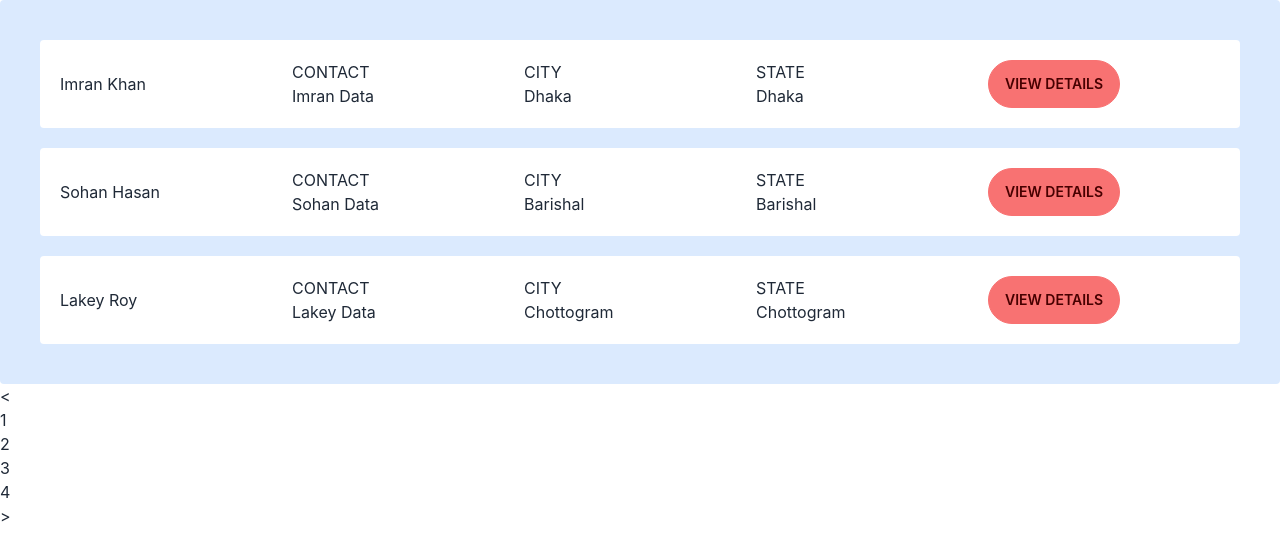
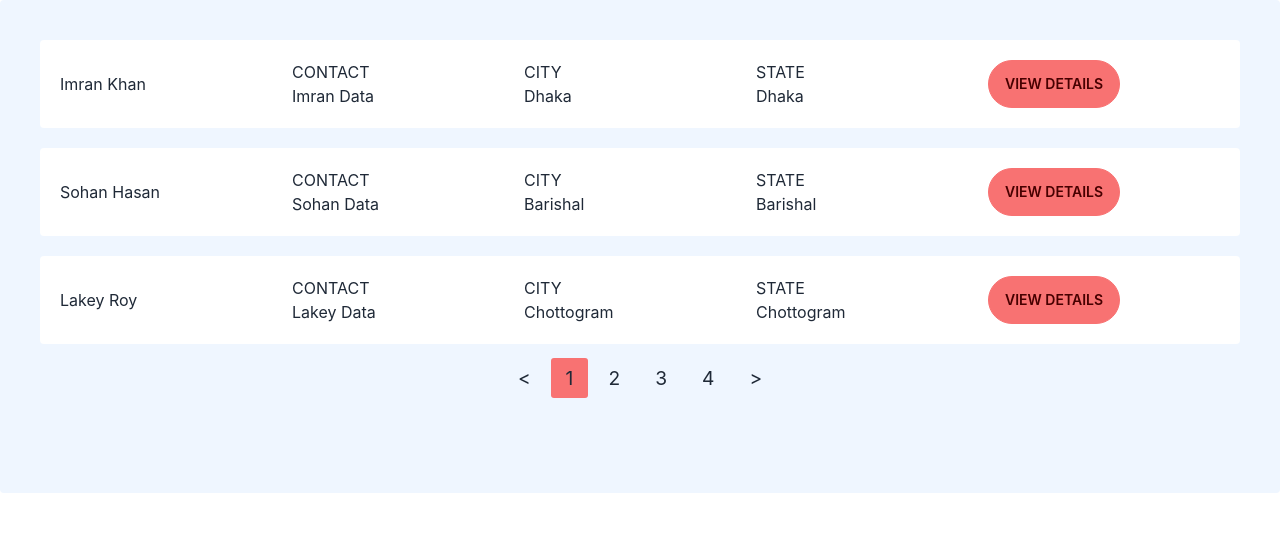
Before and after one commit to sojib-mondol/leadzen-task1, a React (Create React App) app: page / in a window 1280 px wide. Shown: the top 560 px of the page. Built offline with nearby package versions, Linux system fonts and the light colour scheme.

Commit message:
Paginatiion style added

```diff
--- a/src/App.css
+++ b/src/App.css
@@ -36,3 +36,30 @@
     transform: rotate(360deg);
   }
 }
+
+.pagination {
+  list-style: none;
+  display: flex;
+  justify-content: center;
+  align-items: center;
+  margin-bottom: 5rem;
+  font-size: 1.2rem;
+  gap: 5px;
+}
+
+.pagination .page-num{
+  padding: 8px 15px;
+  cursor: pointer;
+  border-radius: 3px;
+  font-weight: 400;
+}
+
+.pagination .page-num:hover{
+  background-color: #F87272;
+  color: white;
+}
+
+.pagination .active{
+  background-color: #F87272;
+
+}
--- a/src/components/information/Information.js
+++ b/src/components/information/Information.js
@@ -33,8 +33,8 @@ const Information = () => {
     };
 
     return (
-        <>
-        <div className='bg-blue-100  p-5 rounded'>
+        <div className='bg-blue-50  p-5 rounded '>
+        <div >
             {
                 currentItems.map(info => <TableInfo
                     key={info.id}
@@ -52,8 +52,13 @@ const Information = () => {
                 pageCount={pageCount}
                 previousLabel="< "
                 renderOnZeroPageCount={null}
+                containerClassName="pagination"
+                pageLinkClassName="page-num"
+                previousLinkClassName="page-num"
+                nextLinkClassName="page-num"
+                activeLinkClassName="active"
             />
-        </>
+        </div>
     );
 };
 
--- a/src/components/tableInfo/TableInfo.js
+++ b/src/components/tableInfo/TableInfo.js
@@ -1,5 +1,4 @@
-import React, { useEffect, useState } from 'react';
-import ReactPaginate from 'react-paginate';
+import React from 'react';
 
 const TableInfo = ({info}) => {
     const {name, contact, city, state, details, id} = info;
```
